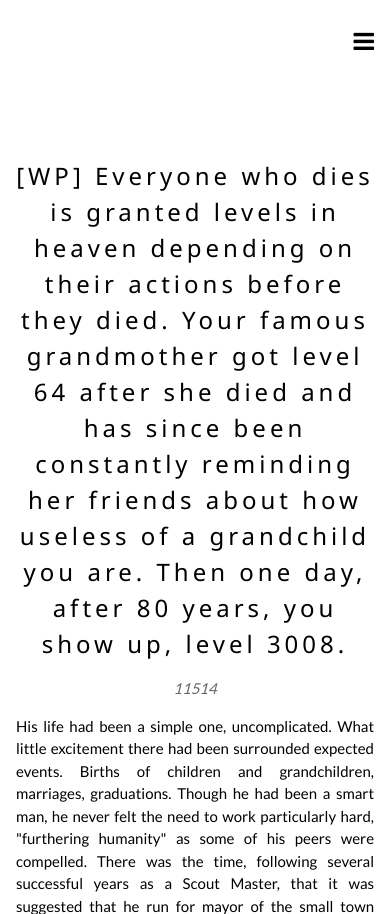
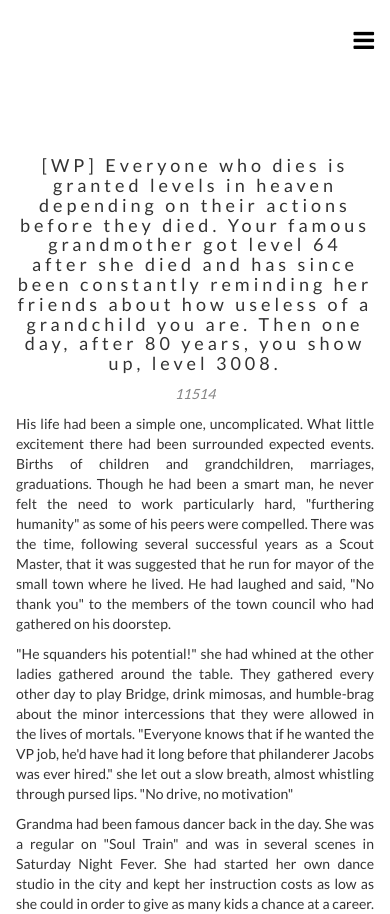
Before and after one commit to ralsuwaidi/djangoApp, a Django app: page /vivian/hot/ in a window 390 px wide. Shown: the top 914 px of the page. Run offline with Django 3.2, Linux system fonts and the light colour scheme; data comes from the database, SQL or seed files in the repository; both versions use the stored data as it was after the commit; some libraries are stand-ins or nearby versions.

Commit message:
responsive text

```diff
--- a/vivian/templates/vivian/index.html
+++ b/vivian/templates/vivian/index.html
@@ -6,7 +6,10 @@
 <meta name="viewport" content="width=device-width, initial-scale=1">
 <link rel="stylesheet" href="https://www.w3schools.com/w3css/4/w3.css">
 <link rel="stylesheet" href="https://fonts.googleapis.com/css?family=Lato">
+<link rel="stylesheet" href="https://maxcdn.bootstrapcdn.com/bootstrap/3.3.7/css/bootstrap.min.css">
+  <script src="https://ajax.googleapis.com/ajax/libs/jquery/3.3.1/jquery.min.js"></script>
 <link rel="stylesheet" href="https://cdnjs.cloudflare.com/ajax/libs/font-awesome/4.7.0/css/font-awesome.min.css">
+<script src="https://maxcdn.bootstrapcdn.com/bootstrap/3.3.7/js/bootstrap.min.js"></script>
 <style>
   .no-italics {
     font-style: normal !important;
@@ -39,7 +42,8 @@
   {% for key in question %}
   <!-- The Band Section -->
   <div class="w3-container w3-content  w3-padding-64" style="max-width:800px" id="band">
-    <h3 class="w3-wide w3-center">{{key.title}}</h3>
+    <h3 class="w3-wide w3-center w3-bar-block hidden-xs hidden-sm no-italics">{{key.title}}</h3>
+    <h4 class="w3-wide w3-center w3-hide-large no-italics">{{key.title}}</h4>
     <p class="w3-opacity w3-center no-italics"><i>{{key.score}}</p>
     <div class="no-italics w3-justify" >
       {% autoescape off %}
```
Also changed, not shown: db.sqlite3.
